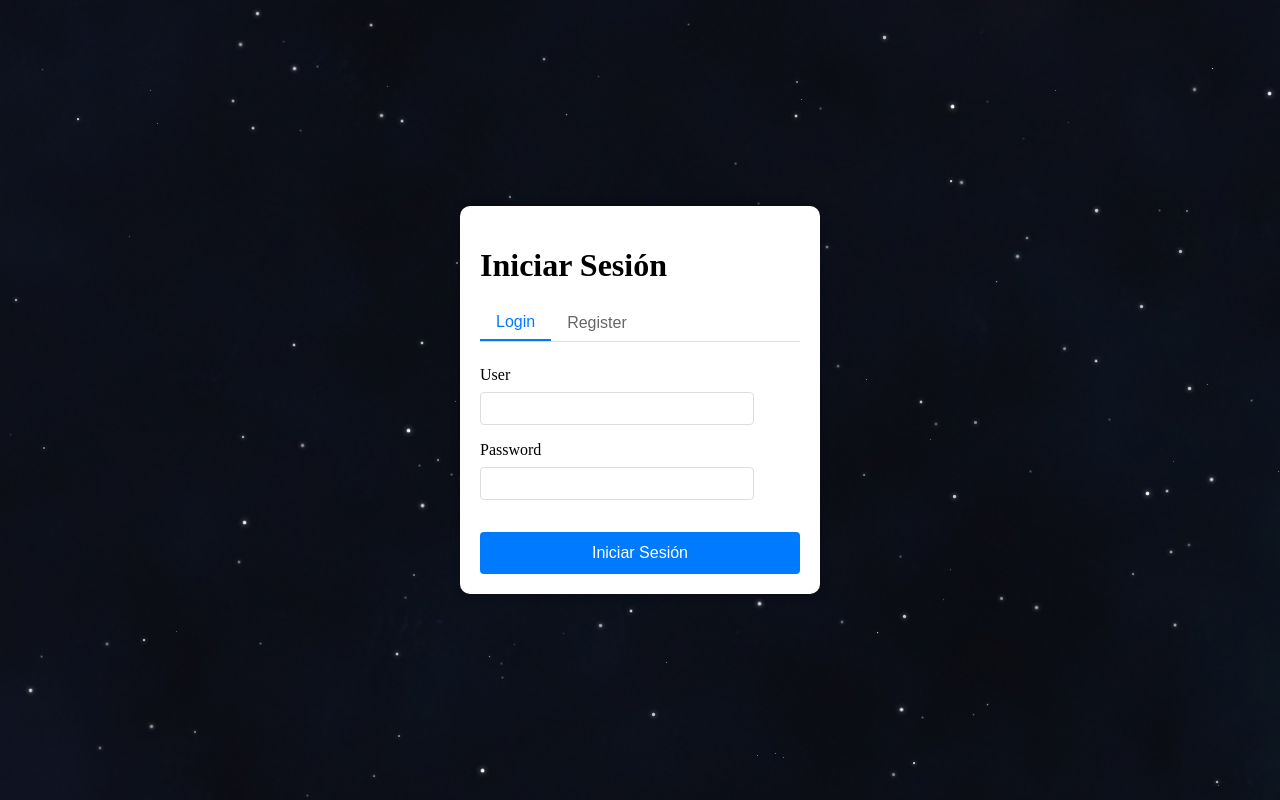
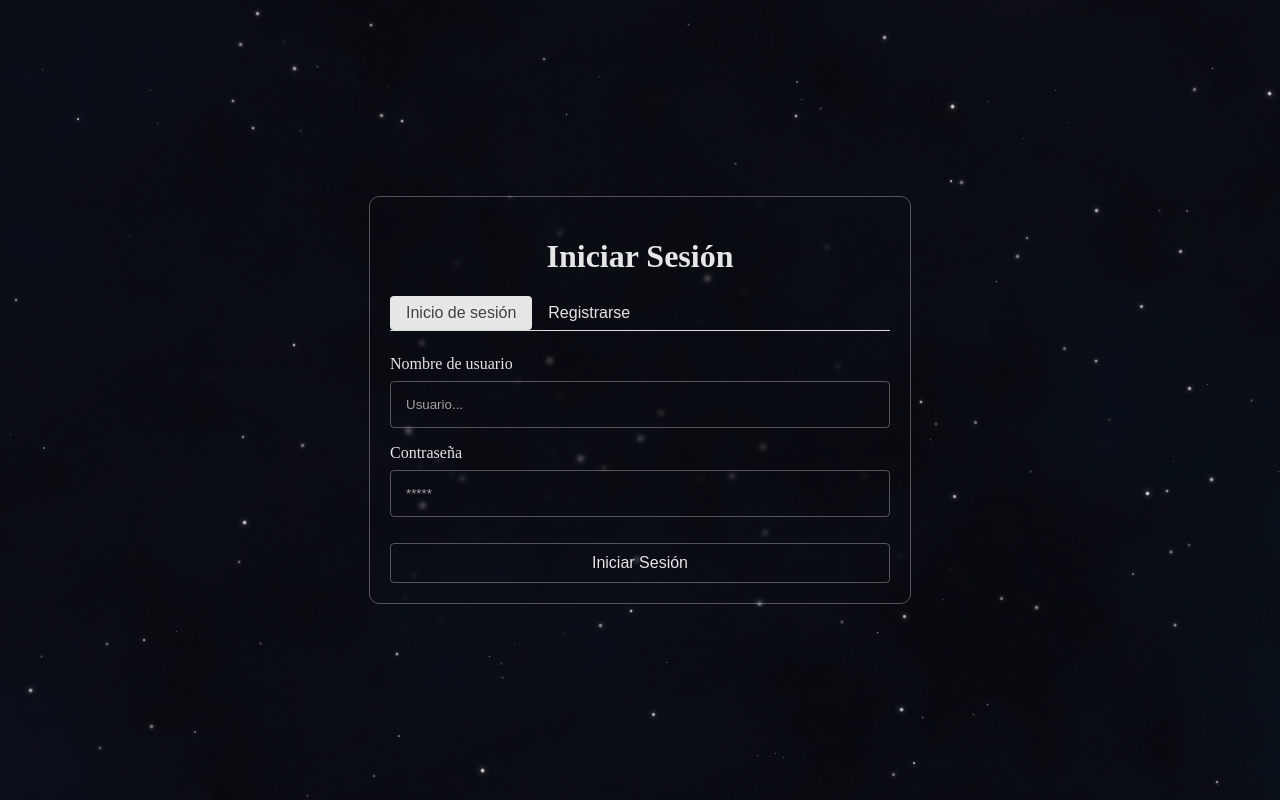
Before and after one commit to lPunpunl/StarshipCommand, a React (Create React App) app in the folder Client/: page /login in a window 1280 px wide. Built offline with nearby package versions, Linux system fonts and the light colour scheme.

Commit message:
primer cambio en el diseño de la ventana de login

```diff
--- a/Client/src/components/auth/Login.css
+++ /dev/null
@@ -1,71 +0,0 @@
-.Login-container {
-    position: fixed;
-    top: 0;
-    left: 0;
-    width: 100%;
-    height: 100%;
-    display: flex;
-    justify-content: center;
-    align-items: center;
-    z-index: 5;
-  }
-
-  .Login {
-    width: 25%;
-    background-color: white;
-    padding: 20px;
-    border-radius: 10px;
-    box-shadow: 0 0 10px rgba(0, 0, 0, 0.3);
-  }
-
-  .tabs {
-    display: flex;
-    margin-bottom: 1.5rem;
-    border-bottom: 1px solid #ddd;
-  }
-
-  .tab {
-    padding: 0.5rem 1rem;
-    background: none;
-    border: none;
-    cursor: pointer;
-    font-size: 1rem;
-    color: #666;
-  }
-
-  .tab.active {
-    color: #007bff;
-    border-bottom: 2px solid #007bff;
-  }
-
-  .form-group {
-    margin-bottom: 1rem;
-  }
-
-  .form-group label {
-    display: block;
-    margin-bottom: 0.5rem;
-  }
-
-  .form-group input {
-    width: 80%;
-    padding: 0.5rem;
-    border: 1px solid #ddd;
-    border-radius: 4px;
-  }
-
-  .submit-btn {
-    width: 100%;
-    padding: 0.75rem;
-    background-color: #007bff;
-    color: white;
-    border: none;
-    border-radius: 4px;
-    cursor: pointer;
-    font-size: 1rem;
-    margin-top: 1rem;
-  }
-
-  .submit-btn:hover {
-    background-color: #0056b3;
-  }
--- a/Client/src/components/auth/Login.js
+++ b/Client/src/components/auth/Login.js
@@ -1,5 +1,5 @@
-import './Login.css'
-import React, { useState } from 'react';
+import styles from './Login.module.css'
+import { useState } from 'react';
 import { createUser } from '../../api/user'
 import { login } from '../../api/auth'
 import { useNavigate } from 'react-router-dom';
@@ -53,52 +53,56 @@ export const Login = () => {
     };
 
     return (
-    <div className='Login-container'>
-      <div className='Login'>
-        <h1>{activeTab === 'login' ? 'Iniciar Sesión' : 'Registrarse'}</h1>
+    <div className={styles.login_container}>
+      <div className={styles.login_form_container}>
+        <h1 className={styles.login_header_title}>{activeTab === 'login' ? 'Iniciar Sesión' : 'Registrarse'}</h1>
 
         {/* Pestañas */}
-        <div className="tabs">
+        <div className={styles.login_tabs_row}>
           <button
-            className={`tab ${activeTab === 'login' ? 'active' : ''}`}
+            className={`${styles.login_select_tab} ${activeTab === 'login' ? styles.login_selected_tab_active : ''}`}
             onClick={() => handleTabChange('login')}
           >
-            Login
+            Inicio de sesión
           </button>
           <button
-            className={`tab ${activeTab === 'register' ? 'active' : ''}`}
+            className={`${styles.login_select_tab} ${activeTab === 'register' ? styles.login_selected_tab_active : ''}`}
             onClick={() => handleTabChange('register')}
           >
-            Register
+            Registrarse
           </button>
         </div>
 
         {/* Formulario */}
         <form onSubmit={handleSubmit}>
 
-          <div className="form-group">
-            <label>User</label>
+          <div className={styles.login_form_group}>
+            <label className={styles.login_form_group_label}>Nombre de usuario</label>
             <input
+              className={styles.login_form_group_input}
               type="text"
               name="user"
               value={formData.user}
               onChange={handleInputChange}
               required
+              placeholder='Usuario...'
             />
           </div>
 
-          <div className="form-group">
-            <label>Password</label>
+          <div className={styles.login_form_group}>
+            <label className={styles.login_form_group_label}>Contraseña</label>
             <input
+              className={styles.login_form_group_input}
               type="password"
               name="password"
               value={formData.password}
               onChange={handleInputChange}
               required
+              placeholder='*****'
             />
           </div>
 
-          <button type="submit" className="submit-btn">
+          <button type="submit" className={styles.login_submit_button}>
             {activeTab === 'login' ? 'Iniciar Sesión' : 'Registrarse'}
           </button>
         </form>
--- /dev/null
+++ b/Client/src/components/auth/Login.module.css
@@ -0,0 +1,151 @@
+.login_container {
+    position: fixed;
+    top: 0;
+    left: 0;
+    width: 100%;
+    height: 100%;
+    display: flex;
+    justify-content: center;
+    align-items: center;
+    z-index: 1;
+    background-color: rgba(0, 0, 0, 0.2);
+  }
+
+  .login_form_container {
+    pointer-events: auto;
+    position: relative;
+    width: 90%;
+    background-color: rgb(255, 255, 255, 0);
+    backdrop-filter: blur(2px);
+    -webkit-backdrop-filter: blur(2px);
+    padding: 10px;
+    border-radius: 10px;
+    border: 1px solid rgba(255, 255, 255, 0.3);
+    box-shadow: 0 0 10px #ffffff00;
+    margin: 0 10px 0 10px;
+    align-items: center;
+    justify-content: center;
+  }
+
+    @media (min-width: 600px) {
+    .login_form_container {
+        min-width: 500px;
+        max-width: 500px; /* Opcional: para limitar su crecimiento en pantallas muy grandes */
+        padding: 20px;
+    }
+}
+
+@media (max-height: 520px) and (orientation : landscape) {
+    .login_container {
+        align-items: flex-start;
+        height: 100vh;
+        overflow-y: auto;
+        -webkit-overflow-scrolling: touch; /* para suavizar en iOS */
+    }
+    .login_form_container {
+        margin-top: 10px;
+        margin-bottom: 10px;
+    }
+}
+
+
+
+
+
+
+
+
+
+
+
+
+
+  .login_header_title{
+      text-align: center;
+      color: #E6E6E6;
+  }
+
+  .login_tabs_row {
+    display: flex;
+    margin-bottom: 1.5rem;
+    border-bottom: 1px solid #ddd;
+  }
+
+  .login_select_tab {
+    padding: 0.5rem 1rem;
+    background: none;
+    border: none;
+    cursor: pointer;
+    font-size: 1rem;
+    color: #E6E6E6;
+    transition: all 0.2s ease;
+    border-radius: 4px;
+  }
+
+  .login_select_tab:hover {
+    background-color: #e6e6e642;
+  }
+
+  .login_selected_tab_active {
+    color: #424242; /* Texto negro */
+    text-shadow: 0 0 5px #E6E6E6, 0 0 10px #ffffff; /* Sombra blanca tipo glow */
+    background-color: #e6e6e6 ;
+    border-radius: 4px;
+    /*border-bottom: 2px solid #cac9c9; /* Borde blanco */
+    /*box-shadow: 0px 0px 5px 1px #ffffff; /* Glow en el borde inferior */
+    transition: all 0.2s ease;
+  }
+
+  .login_selected_tab_active:hover {
+    background-color: #c7c6c6;
+  }
+
+
+
+
+
+  .login_form_group {
+    margin-bottom: 1rem;
+  }
+
+  .login_form_group_label {
+    display: block;
+    color: #E6E6E6;
+  }
+
+  .login_form_group_input {
+    margin-top: 8px;
+    box-sizing: border-box;
+    width: 100%;
+    padding: 15px 0 15px 15px;
+    background-color: #3b284200;
+    color: #E6E6E6;
+    border-radius: 4px;
+    border: 1px solid rgba(255, 255, 255, 0.3);
+  }
+
+  .login_form_group_input::placeholder {
+    color: #e6e6e6af;
+  }
+
+  .login_form_group_input:focus {
+    outline: none;
+  }
+
+  .login_submit_button {
+    width: 100%;
+    background-color: #dbcb3b00;
+    color: #E6E6E6;
+    padding: 10px 15px;
+    border: 1px solid rgba(255, 255, 255, 0.3);
+    border-radius: 4px;
+    cursor: pointer;
+    font-size: 16px;
+    margin-top: 10px;
+    transition: all 0.2s ease;
+  }
+
+  .login_submit_button:hover {
+    background-color: #e6e6e6;
+    color: #424242;
+  }
```
